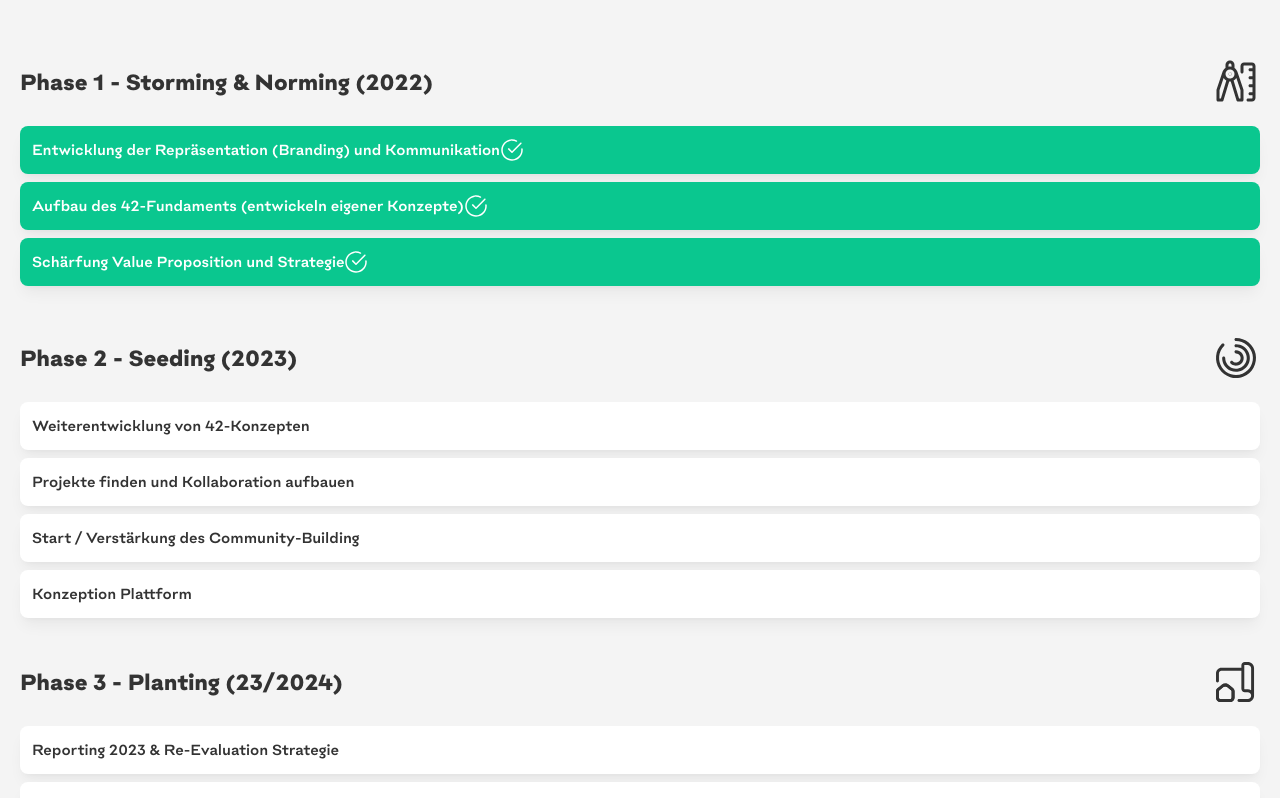
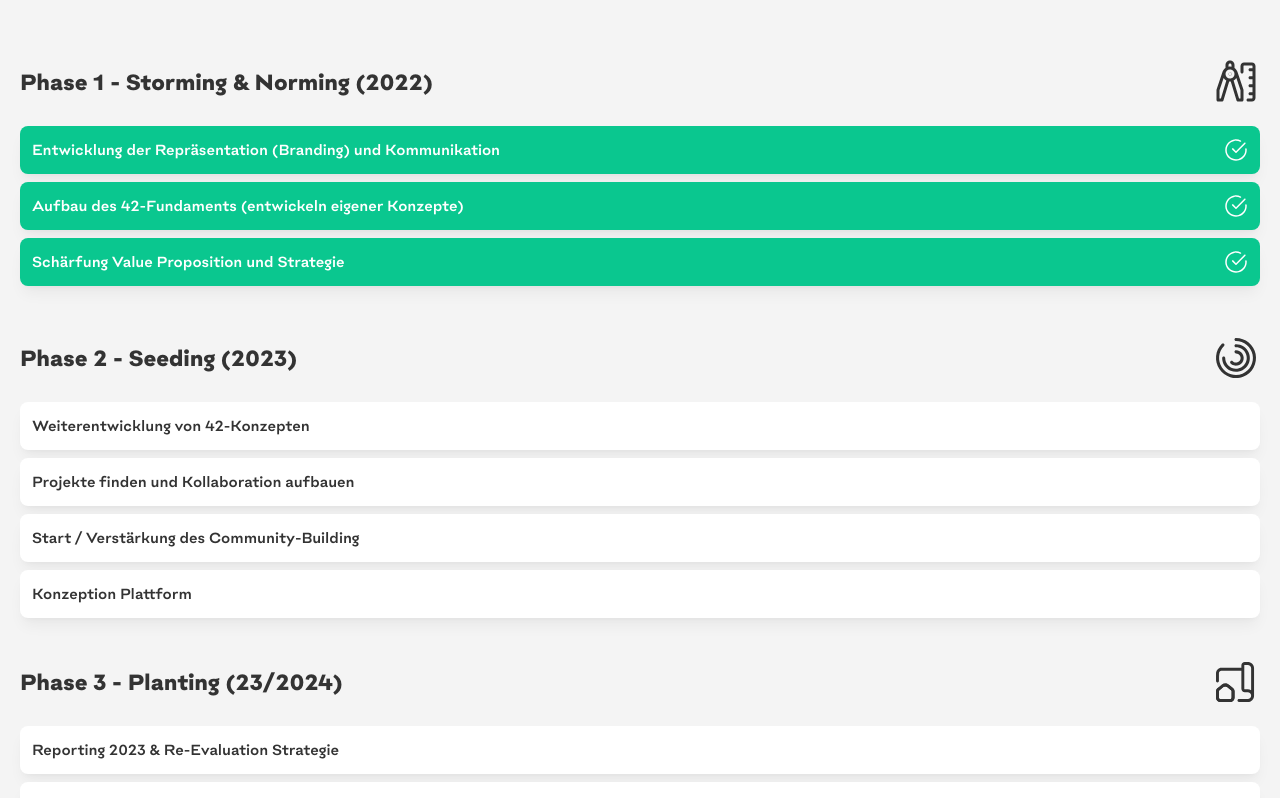
Before and after one commit to maroluke/remorrow, a Vue app: page /direction in a window 1280 px wide. Shown: the part 1020-1818 px from the top of the page. Built offline with nearby package versions, Linux system fonts and the light colour scheme.

Commit message:
style list item

```diff
--- a/src/assets/main.css
+++ b/src/assets/main.css
@@ -98,7 +98,7 @@
     }
 
     ul.list li {
-        @apply rounded-lg p-3 bg-white text-coal font-medium shadow-lg flex items-center;
+        @apply rounded-lg p-3 bg-white text-coal font-medium shadow-lg flex items-center justify-between;
     }
 
     ul.list li span {
```
